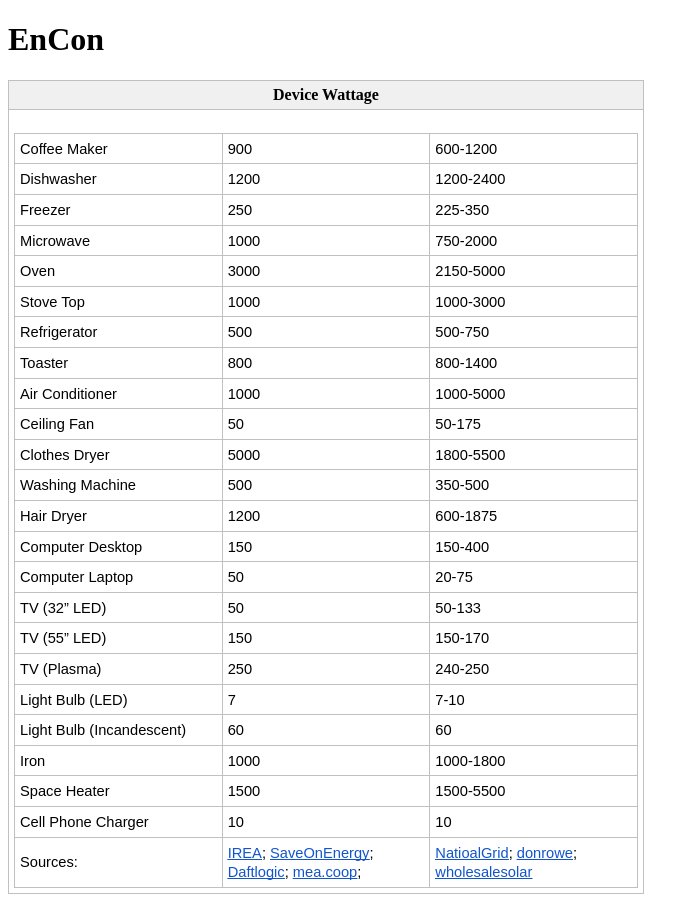
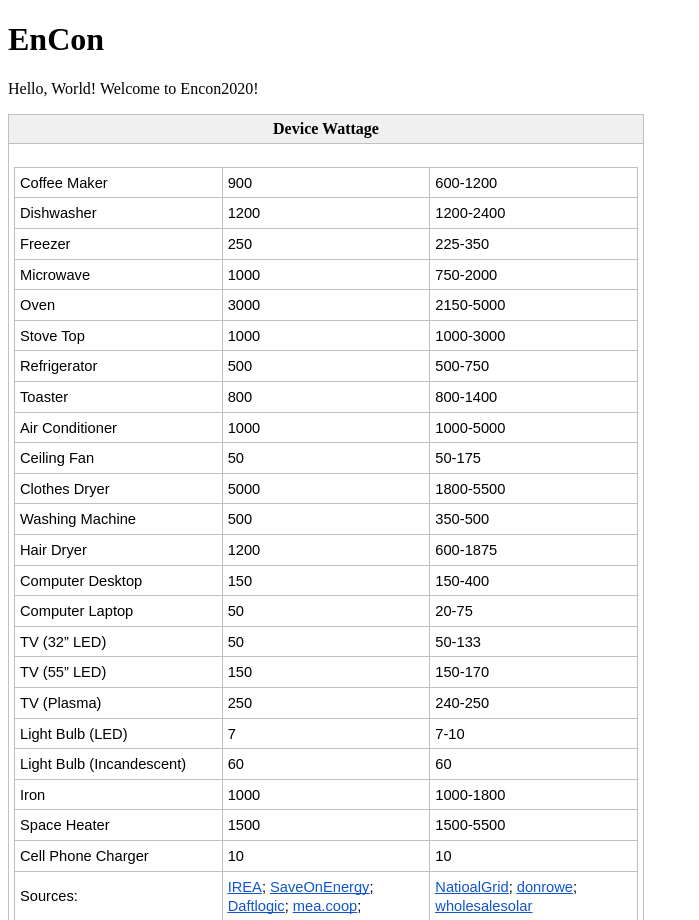
Before and after one commit to Lambda-School-Labs/Encon-ds, a Flask app: page / in a window 1280 px wide. Shown: the part 26-946 px from the top of the page, without its empty margins (0-699 px from the left). Before the commit the page ends 920 px from the top, so only its background shows below. Run offline with Flask 2, Linux system fonts and the light colour scheme; some libraries are stand-ins or nearby versions.

Commit message:
Hello, World!

```diff
--- a/templates/home.html
+++ b/templates/home.html
@@ -1,6 +1,7 @@
 {% extends "layout.html" %}
 {% block content %}
-    <p><h1>EnCon</h1></p>
+	<p><h1>EnCon</h1></p>
+	<p>Hello, World! Welcome to Encon2020!</p>
 
 <style>
 	.demo {
```
